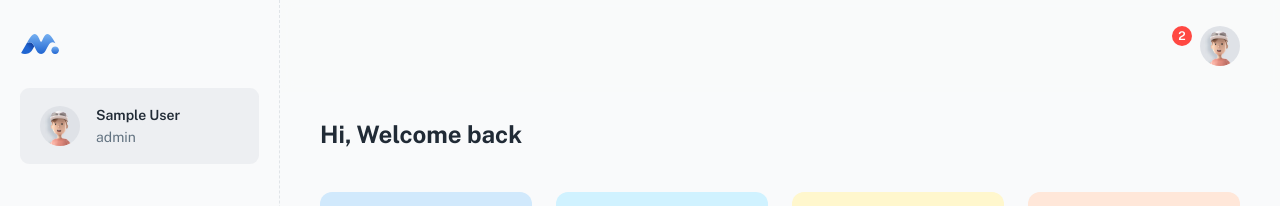
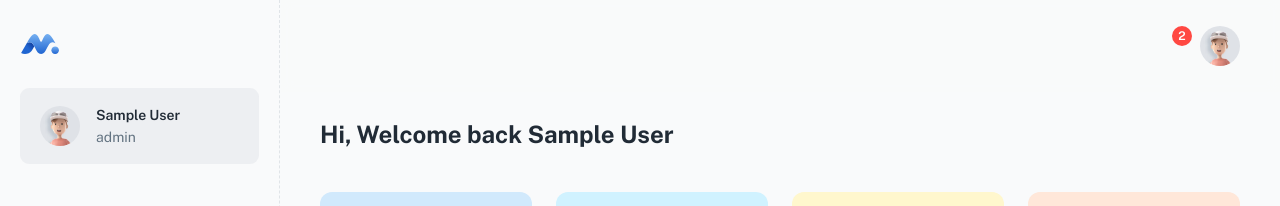
Before and after one commit to codewithdivu/Hostel-Mate-Webapp, a React (Create React App) app: page /dashboard/app in a window 1280 px wide. Shown: the top 206 px of the page. Built offline with nearby package versions, Linux system fonts and the light colour scheme; sample sign-in values are in the browser's storage; some icons are missing; a web font is replaced by a local one.

Commit message:
few changes in student page

```diff
--- a/src/pages/DashboardAppPage.js
+++ b/src/pages/DashboardAppPage.js
@@ -5,6 +5,7 @@ import { useTheme } from '@mui/material/styles';
 import { Grid, Container, Typography } from '@mui/material';
 // components
 import Iconify from '../components/iconify';
+import useAuth from '../hooks/useAuth';
 // sections
 import {
   AppTasks,
@@ -22,17 +23,17 @@ import {
 
 export default function DashboardAppPage() {
   const theme = useTheme();
-
+  const { user } = useAuth();
 
   return (
     <>
       <Helmet>
-        <title> Dashboard | Minimal UI </title>
+        <title> Dashboard | Hostel Entry </title>
       </Helmet>
 
       <Container maxWidth="xl">
         <Typography variant="h4" sx={{ mb: 5 }}>
-          Hi, Welcome back
+          Hi, Welcome back {user.name}
         </Typography>
 
         <Grid container spacing={3}>
--- a/src/pages/StudentsPage.js
+++ b/src/pages/StudentsPage.js
@@ -1,3 +1,4 @@
+import { useState, useEffect } from 'react';
 import { Helmet } from 'react-helmet-async';
 // @mui
 import { Grid, Button, Container, Stack, Typography } from '@mui/material';
@@ -6,6 +7,8 @@ import Iconify from '../components/iconify';
 import { StudentPostCard, StudentPostsSort, StudentPostsSearch } from '../sections/@dashboard/students';
 // mock
 import POSTS from '../_mock/blog';
+import { axiosGet } from '../axios/config';
+import { apiRoutes } from '../axios/apiRoutes';
 
 // ----------------------------------------------------------------------
 
@@ -16,6 +19,21 @@ const SORT_OPTIONS = [
 ];
 
 export default function StudentsPage() {
+  const [students, setStudents] = useState();
+
+  useEffect(() => {
+    const fetchStudents = async () => {
+      try {
+        const response = await axiosGet(apiRoutes.DETAILS.GET_ALL_USERS_DATA);
+        console.log('res...', response);
+      } catch (error) {
+        console.log('error', error);
+      }
+    };
+
+    fetchStudents();
+  }, []);
+
   return (
     <>
       <Helmet>
--- a/src/pages/UserPage.js
+++ b/src/pages/UserPage.js
@@ -9,7 +9,6 @@ import {
   Stack,
   Paper,
   Avatar,
-  Button,
   Popover,
   Checkbox,
   TableRow,
```
